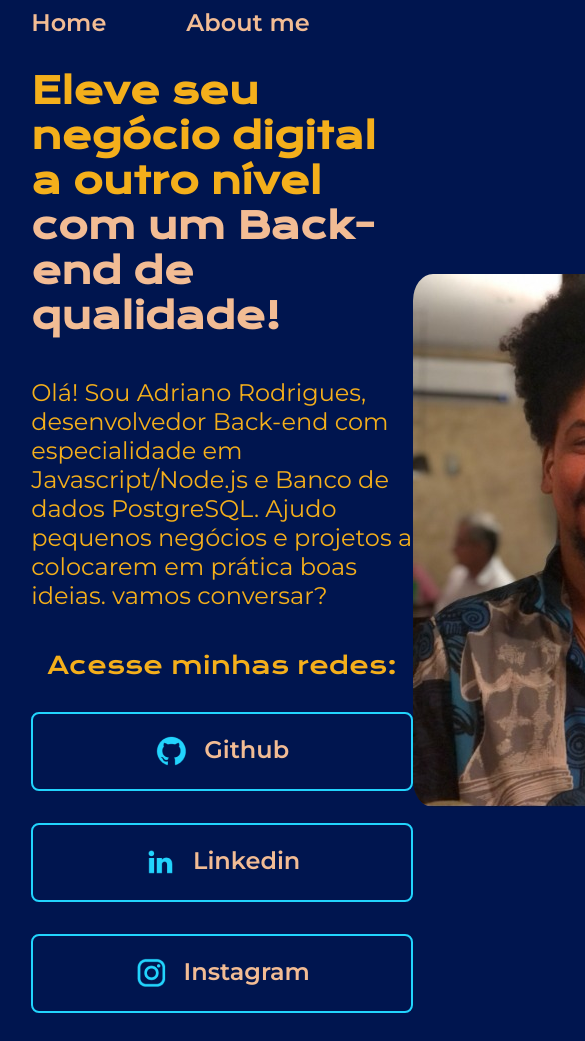
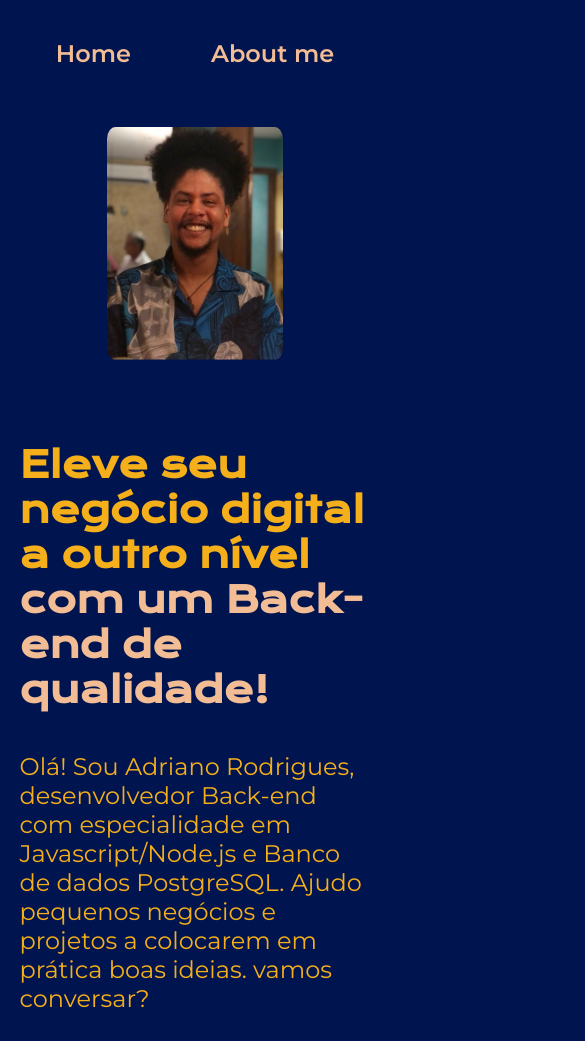
Before and after one commit to BugRed/html-portifolio-ProjetoONE, a plain HTML site: page index.html in a window 390 px wide. Shown: the top 1041 px of the page, 585 px wide, since content can reach past the window. Drawn offline with nearby package versions, Linux system fonts and the light colour scheme.

Commit message:
Final do curso atualização de responsividade e tela mobile

```diff
--- a/index.html
+++ b/index.html
@@ -28,15 +28,15 @@
           conversar?</p>
         <div class="apresentacao__links">
           <h2 class="apresentacao__links__subtitulo">Acesse minhas redes:</h2>
-            <a class="apresentacao__links__link" href="https://github.com/BugRed" target="_blank">
+            <a class="apresentacao__links__navegacao" href="https://github.com/BugRed" target="_blank">
               <img src="./assets/github.png" alt="Logo Github">
               Github
             </a>
-            <a class="apresentacao__links__link" href="https://www.linkedin.com/in/adriano-rodrigues-backend/" target="_blank">
+            <a class="apresentacao__links__navegacao" href="https://www.linkedin.com/in/adriano-rodrigues-backend/" target="_blank">
               <img src="./assets/linkedin.png" alt="Logo Linkedin">
               Linkedin
             </a>
-            <a class="apresentacao__links__link" href="https://www.instagram.com/tantofazdjow/" target="_blank">
+            <a class="apresentacao__links__navegacao" href="https://www.instagram.com/tantofazdjow/" target="_blank">
               <img src="./assets/instagram.png" alt="Logo Instagram">
               Instagram
             </a>
--- a/style/style.css
+++ b/style/style.css
@@ -26,12 +26,12 @@ body {
 
 .cabecalho__menu {
   display: flex;
-  gap: 80px;
+  gap: 5rem;
 }
 
 .cabecalho__menu__link {
   font-family: var(--font-title);
-  font-size: 24px;
+  font-size: 1.5rem;
   font-weight: 600;
   color: var(--var-input-color);
   text-decoration: none;
@@ -42,21 +42,23 @@ body {
   display: flex;
   align-items: center;
   justify-content: space-between;
+  gap: 82px;
 }
 
 .imagem {
   border-radius: 5%;
+  width: 50%;
 }
 
 .apresentacao__conteudo {
-  width: 615px;
+  width: 50%;
   display: flex;
   flex-direction: column;
-  gap: 40px;
+  gap: 2.5rem;
 }
 
 .apresentacao__conteudo__titulo {
-  font-size: 36px;
+  font-size: 2.25rem;
   font-family: var(--font-text);
 }
 
@@ -65,7 +67,7 @@ body {
 }
 
 .apresentacao__conteudo__texto {
-  font-size: 24px;
+  font-size: 1.5rem;
   font-family: var(--font-title);
 }
 
@@ -74,24 +76,24 @@ body {
   flex-direction: column;
   align-items: center;
   justify-content: space-between;
-  gap: 32px;
+  gap: 2rem;
 }
 
 .apresentacao__links__subtitulo {
   font-family: var(--font-text);
   font-weight: 400;
-  font-size: 24px;
+  font-size: 1.5rem;
 }
 
-.apresentacao__links__link {
+.apresentacao__links__navegacao {
   display: flex;
   justify-content: center;
-  gap: 16px;
+  gap: 1rem;
   border: 2px solid #22d4fd;
-  width: 378px;
+  width: 50%;
   text-align: center;
-  border-radius: 8px;
-  font-size: 24px;
+  border-radius: 0.5rem;
+  font-size: 1.5rem;
   font-weight: 600;
   padding: 21.5px 0;
   text-decoration: none;
@@ -104,11 +106,30 @@ body {
 }
 
 .rodape {
-  padding: 24px;
+  padding: 1.5rem;
   color: var(--var-bg-color);
   background-color: var(--var-input-color);
   text-align: center;
   font-family: var(--font-title);
-  font-size: 24px;
+  font-size: 1.5rem;
   font-weight: 400;
 }
+
+@media (max-width: 1200px){
+
+  .cabecalho{
+    padding: 10%;
+  }
+  .cabecalho__menu{
+    justify-content: center;
+  }
+
+  .apresentacao{
+    flex-direction: column-reverse;
+    padding: 5%;
+  }
+
+  .apresentacao__conteudo{
+    width: auto;
+  }
+}
```
